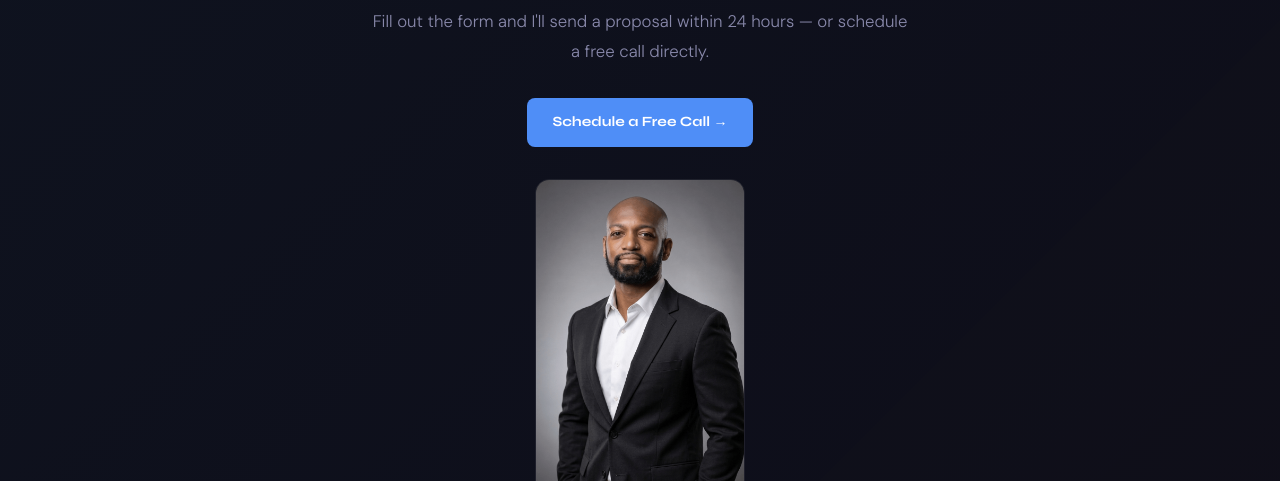
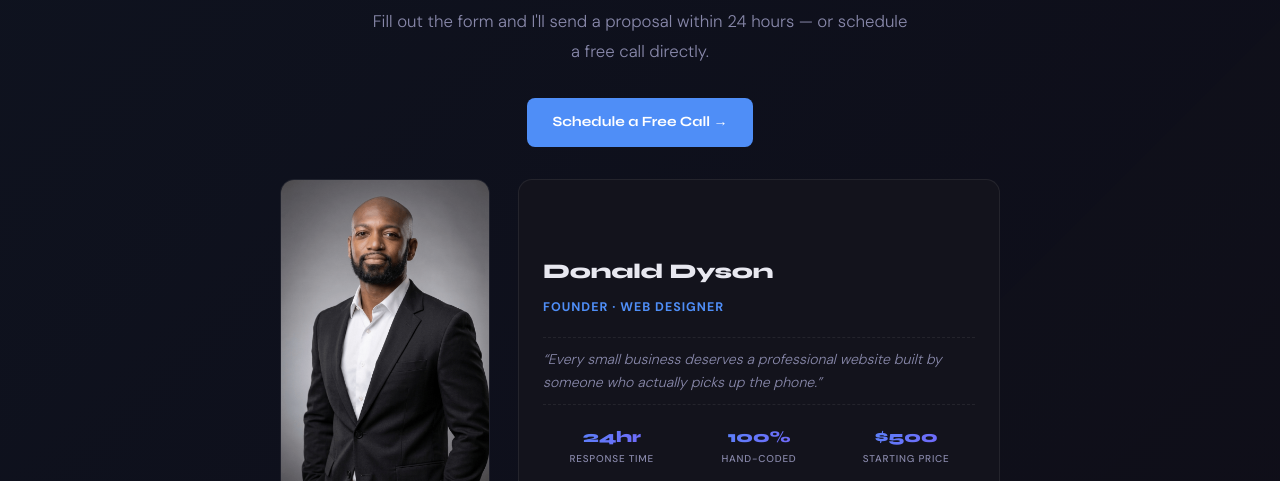
Before and after one commit to donalddyson-digital/Test-dummy, a plain HTML site: page contact.html in a window 1280 px wide. Shown: the part 319-800 px from the top of the page. Drawn offline with Linux system fonts and the light colour scheme.

Commit message:
Add files via upload

```diff
--- a/contact.html
+++ b/contact.html
@@ -160,9 +160,23 @@
   <h1>Let's Build Your Website</h1>
   <p>Fill out the form and I'll send a proposal within 24 hours — or schedule a free call directly.</p>
   <a href="https://calendly.com/donalddyson-dysondigital" target="_blank" rel="noopener" class="btn">Schedule a Free Call &rarr;</a>
-  <div class="contact-hero-img">
-    <img src="images/blacksuit.png" alt="Donald Dyson, Web Designer at Dyson Digital in Royal Oak MI" loading="lazy">
+
+  <div class="intro-row">
+    <div class="contact-hero-img">
+      <img src="images/blacksuit.png" alt="Donald Dyson, Web Designer at Dyson Digital in Royal Oak MI" loading="lazy">
+    </div>
+    <div class="intro-panel">
+      <div class="ip-name">Donald Dyson</div>
+      <div class="ip-role">Founder &middot; Web Designer</div>
+      <div class="ip-quote">&ldquo;Every small business deserves a professional website built by someone who actually picks up the phone.&rdquo;</div>
+      <div class="ip-stats">
+        <div><div class="ip-n">24hr</div><div class="ip-l">Response Time</div></div>
+        <div><div class="ip-n">100%</div><div class="ip-l">Hand-Coded</div></div>
+        <div><div class="ip-n">$500</div><div class="ip-l">Starting Price</div></div>
+      </div>
+    </div>
   </div>
+
   <div class="gbox" style="max-width:640px;margin:1.5rem auto 0;text-align:left;">
     <strong>Our Guarantee:</strong> If you're not satisfied with the final design, I'll revise it until you are — or refund your deposit. Work does not begin until the 50% non-refundable deposit is received.
   </div>
@@ -214,7 +228,7 @@
       </div>
 
       <!-- RIGHT: form -->
-      <div class="form-wrap">
+      <div class="form-wrap" id="quote-form">
         <h3>Get a Free Quote</h3>
         <p class="fsub">Tell me about your project and I'll send a detailed proposal within 24 hours.</p>
         <form class="cf" action="https://formspree.io/f/mvzvblry" method="POST">
```
Also changed, not shown: index.html (+1 -1 lines), services.html (+3 -3 lines).
